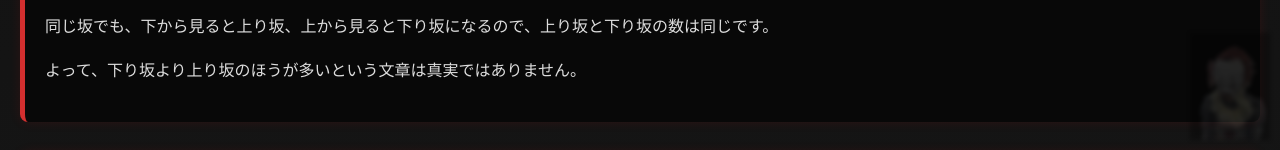
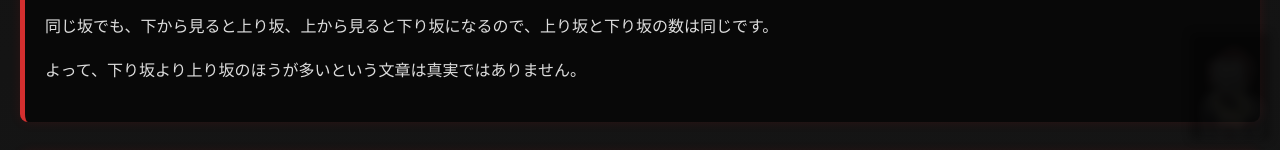
Before and after one commit to bunkasait-1-12/sakait-answers, a plain HTML site: page index.html in a window 1280 px wide. Shown: the part 650-800 px from the top of the page. Drawn offline with Linux system fonts and the light colour scheme.

Commit message:
Update index.html

```diff
--- a/index.html
+++ b/index.html
@@ -157,7 +157,7 @@ footer {
   opacity: 0.3;
   z-index: 9999;
   cursor: pointer;
-  filter: blur(2px) brightness(0.5);
+  filter: blur(4px) brightness(0.2);
   transition: filter 0.5s ease, opacity 0.5s ease;
 }
 
```
